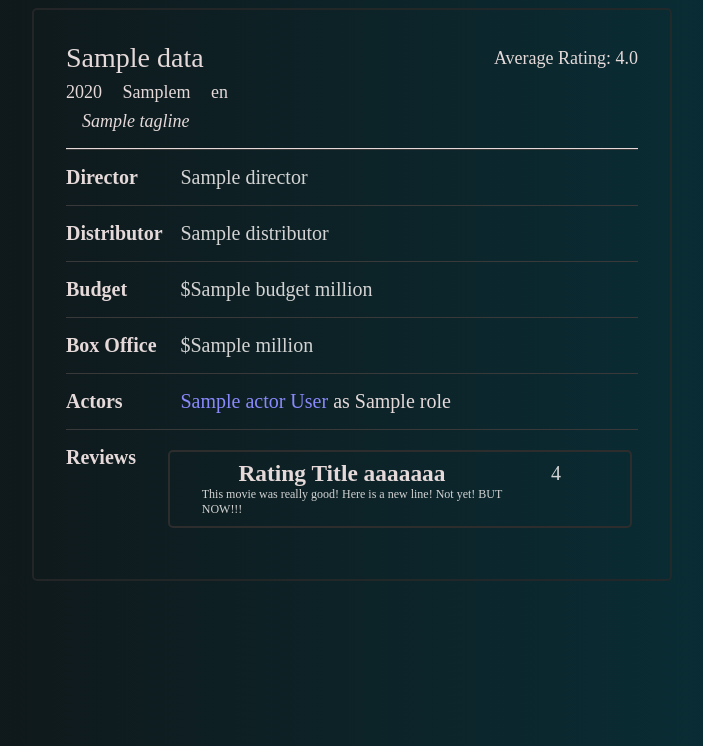
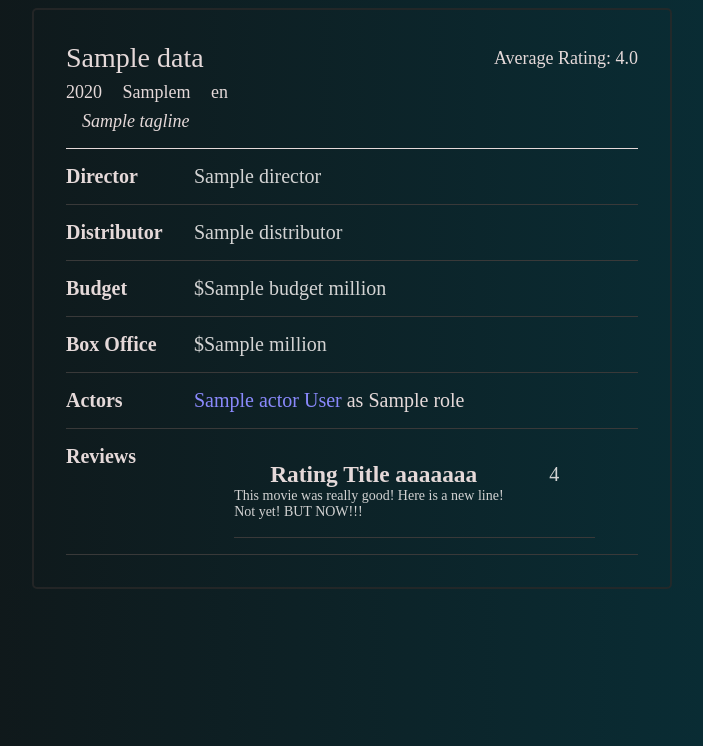
Before and after one commit to AvanaPY/MoviesOrSomething, a Flask app: page /movies/1 in a window 1280 px wide. Shown: the part 54-800 px from the top of the page, without its empty margins (288-991 px from the left). Run offline with Flask 3, Linux system fonts and the light colour scheme; a database or web service that is not in the repository returns one stand-in record (values such as "Sample title"); data that the repository does not hold is empty.

Commit message:
Updated how reviews are rendered on the "movie" screen

```diff
--- a/services/website/static/css/movie.css
+++ b/services/website/static/css/movie.css
@@ -53,8 +53,7 @@
     font-size: 20px;
     padding-top: 1rem;
     padding-bottom: 1rem;
-    border-top: 1px solid rgb(57, 57, 57);
-    display: flex;
+    border-bottom: 1px solid rgb(57, 57, 57);
 }
 
 .movie-detail label {
@@ -64,7 +63,7 @@
 
 .movie-detail label h1 {
     display: inline-block;
-    width: 20%;
+    width: 8rem;
     font-size: inherit;
     color: inherit;
 }
@@ -93,42 +92,31 @@
     flex-direction: column;
 }
 
-.movie-actor-role-entry {
-    display: block;
-}
-
-.movie-rating {
+.movie-ratings {
+    justify-content: space-between;
     width: 100%;
 }
 
-.movie-rating-entries {
-    width: 100%;
-}
-
-.movie-rating-entry {
-    display: block;
-    border: 2px solid rgb(45, 45, 45);
-    border-radius: 5px;
-    padding: 0.5rem 1rem;
-    margin: 0.2rem 0.4rem;
-
 .rating-header {
     display: flex;
+    width: 100%;
     justify-content: space-between;
     font-weight: initial;
+
     * {
-            margin:auto;
+        margin: auto;
     }
 }
 
 .rating-description {
     width: 80%;
-        margin-left: 1rem;
-
-
-    }
 }
 
 .rating-description p {
-    font-size: 12px;
+    font-size: 14px;
 }
+
+.review {
+    float: right;
+    width: 90%;
+}
--- a/services/website/templates/movies/movie.html
+++ b/services/website/templates/movies/movie.html
@@ -70,11 +70,13 @@
             <div class="movie-detail">
                 <label for="movie-ratings">
                     <h1>Reviews</h1>
-                    <div class="movie-rating-entries">
+                    <div class="movie-details-container">
                         {% for rating in (movie.ratings|sort(attribute="rating", reverse=true))[:10] %}
-                        {% with rating=rating %}
+                        <div class="movie-detail review">
+                            {% with rating=rating %}
                             {% include "movies/rating.html" %}
-                        {% endwith %}
+                            {% endwith %}
+                        </div>
                         {% endfor %}
                     </div>
                 </label>
--- a/services/website/templates/movies/rating.html
+++ b/services/website/templates/movies/rating.html
@@ -1,4 +1,4 @@
-<div class="movie-rating-entry">
+
 <div class="rating-header">
     <h3>Rating Title aaaaaaa</h3>
     <p> {{ rating.rating }} </p>
@@ -11,4 +11,3 @@
         BUT NOW!!!
     </p>
 </div>
-</div>
```
Lines whose indentation alone changed are shown as unchanged.
